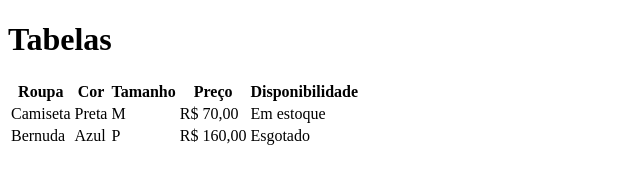
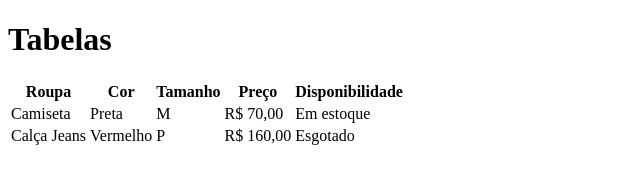
Before and after one commit to denis1987dev/Aula-Tabela, a plain HTML site: page index.html in a window 1280 px wide. Shown: the whole page, without its empty margins (0-640 px from the left). Drawn offline with Linux system fonts and the light colour scheme.

Commit message:
trocado de bermuda para calça jeans e de azul para vermelho

```diff
--- a/index.html
+++ b/index.html
@@ -25,8 +25,8 @@
             <td>Em estoque</td>
         </tr>
         <tr>
-            <td>Bernuda</td>
-            <td>Azul</td>
+            <td>Calça Jeans</td>
+            <td>Vermelho</td>
             <td>P</td>
             <td>R$ 160,00</td>
             <td>Esgotado</td>
```
